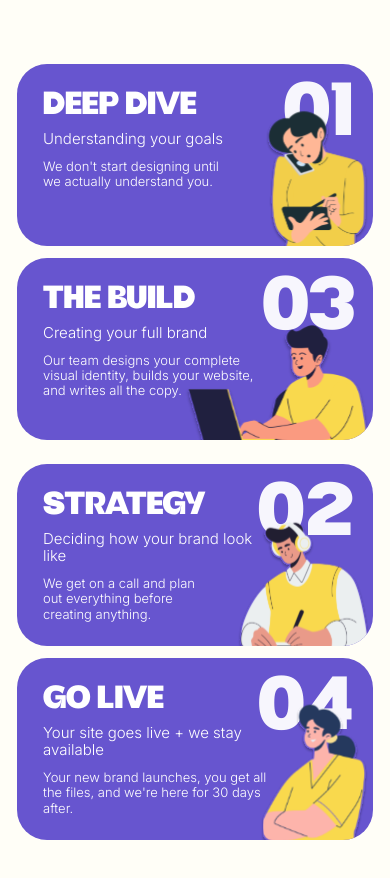
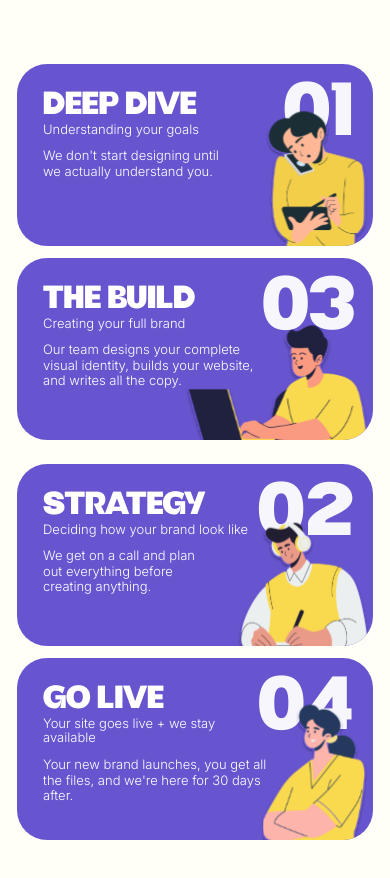
Before and after one commit to cyber-zeff/vistazo-main, a Next.js app: page / in a window 390 px wide. Shown: the part 1440-2318 px from the top of the page. Built offline with nearby package versions, Linux system fonts and the light colour scheme.

Commit message:
fix: sizing and spacing in mobile screen

```diff
--- a/app/components/proc/OPCardPartial1.tsx
+++ b/app/components/proc/OPCardPartial1.tsx
@@ -134,10 +134,9 @@ const OPCardCol1 = () => {
             <div
               style={{
                 maxWidth: '72%',
-                marginTop: '8px',
-                fontSize: '15px',
                 lineHeight: 1.15
               }}
+              className='max-sm:text-[13px] text-[15px] max-sm:mt-0 mt-2'
             >
               {data[0].subTitle}
             </div>
@@ -248,10 +247,9 @@ const OPCardCol1 = () => {
             <div
               style={{
                 maxWidth: '72%',
-                marginTop: '8px',
-                fontSize: '15px',
                 lineHeight: 1.15
               }}
+              className='max-sm:text-[13px] text-[15px] max-sm:mt-0 mt-2'
             >
               {data[1].subTitle}
             </div>
--- a/app/components/proc/OPCardPartial2.tsx
+++ b/app/components/proc/OPCardPartial2.tsx
@@ -130,10 +130,9 @@ const OPCardCol2 = () => {
             <div
               style={{
                 maxWidth: '72%',
-                marginTop: '8px',
-                fontSize: '15px',
                 lineHeight: 1.15
               }}
+              className='max-sm:text-[13px] text-[15px] max-sm:mt-0 mt-2'
             >
               {data[0].subTitle}
             </div>
@@ -244,10 +243,10 @@ const OPCardCol2 = () => {
             <div
               style={{
                 maxWidth: '72%',
-                marginTop: '8px',
-                fontSize: '15px',
+                // marginTop: '8px',
                 lineHeight: 1.15
               }}
+              className='max-sm:text-[13px] text-[15px] max-sm:mt-0 mt-2'
             >
               {data[1].subTitle}
             </div>
```
